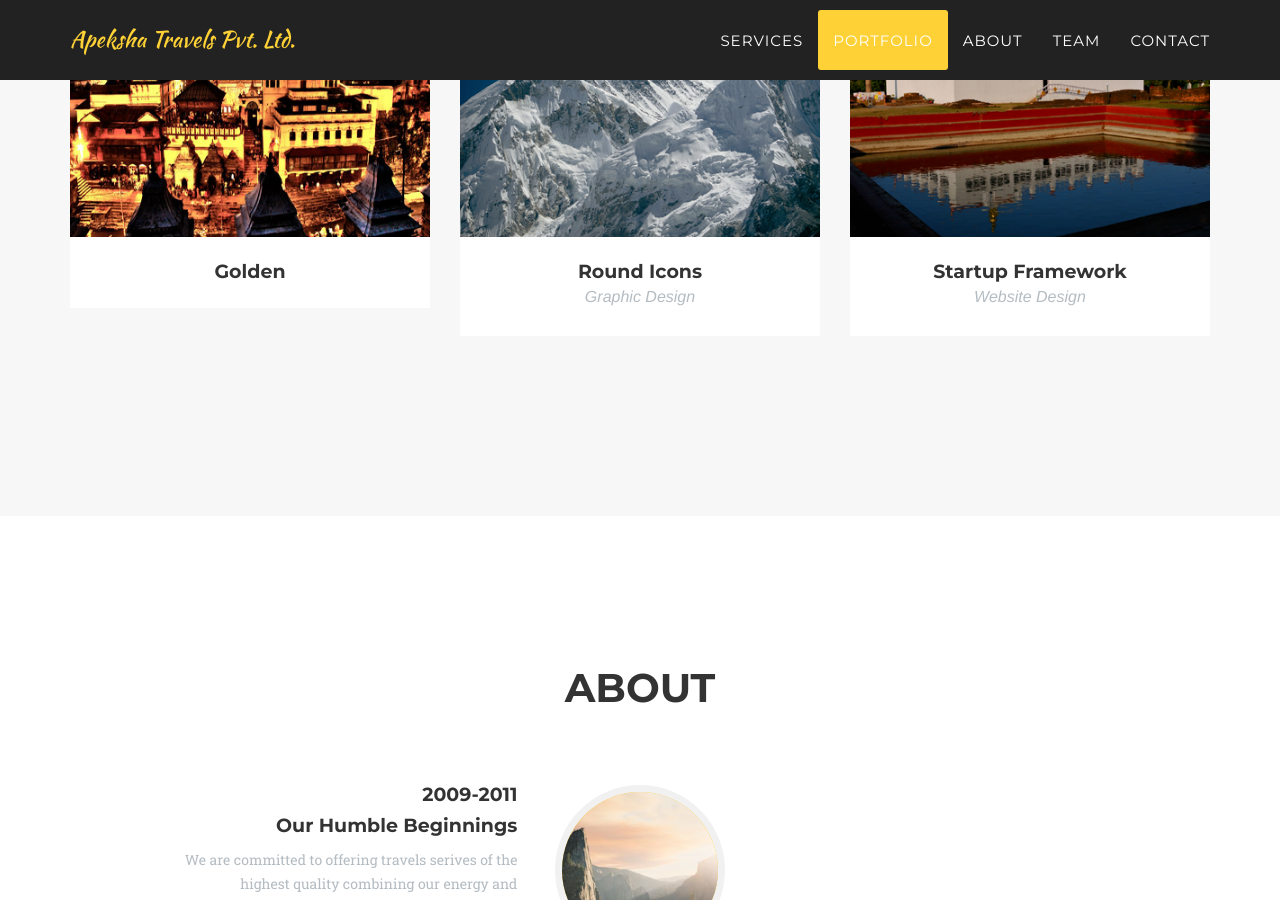
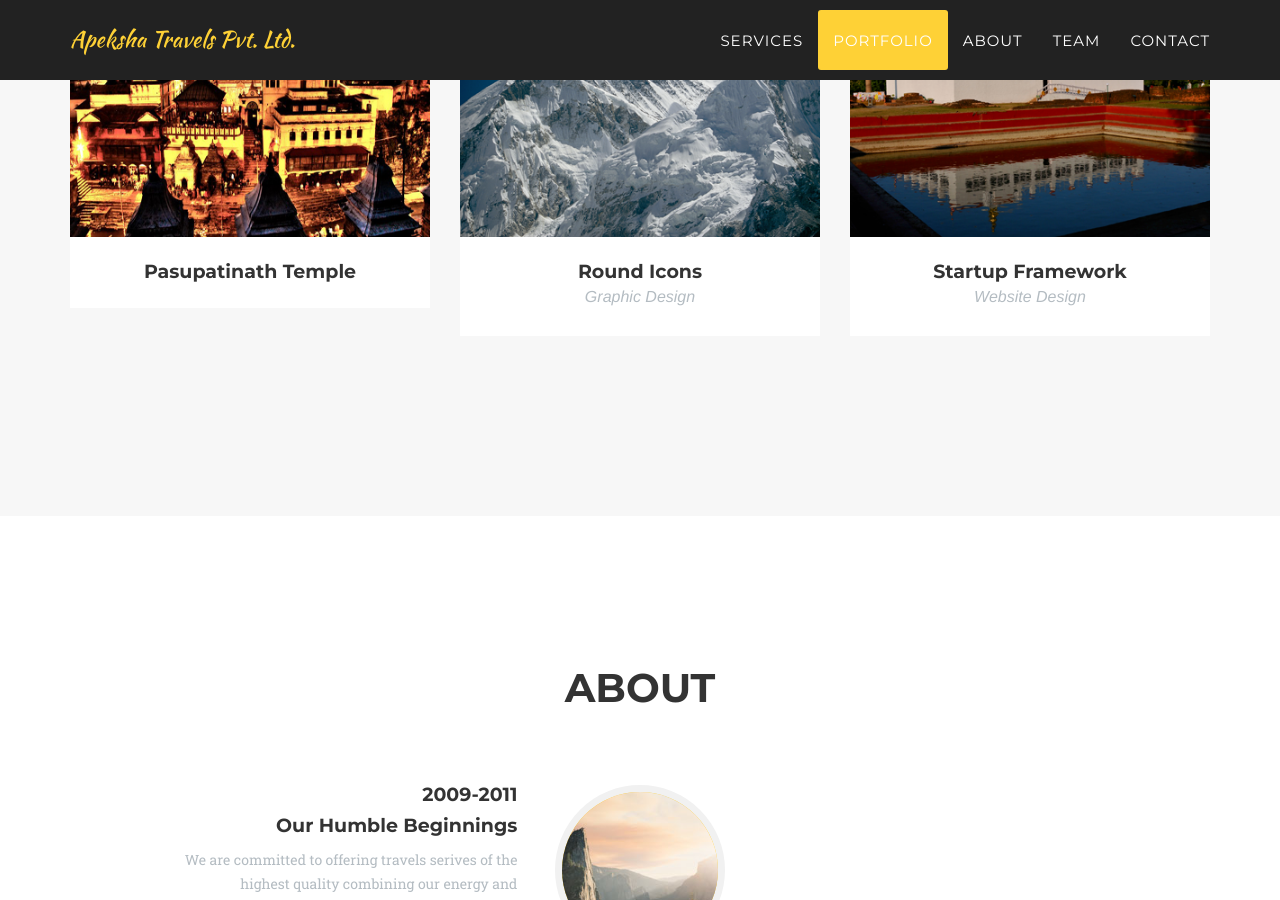
Before and after one commit to gauravmanandhar/apekshatravels.com.np, a Jekyll site: the page built from index.html, in a window 1280 px wide and 900 px high, scrolled down 2070 px. Built offline with Jekyll 4.4.1, drawn with Linux system fonts in a browser that asks for light colours; some web fonts are replaced.

Commit message:
Update 2014-07-16-project-3.markdown
name changed

```diff
--- a/_posts/2014-07-16-project-3.markdown
+++ b/_posts/2014-07-16-project-3.markdown
@@ -1,5 +1,5 @@
 ---
-title: Golden
+title: Pasupatinath Temple
 subtitle:
 layout:
 modal-id: 3
```
